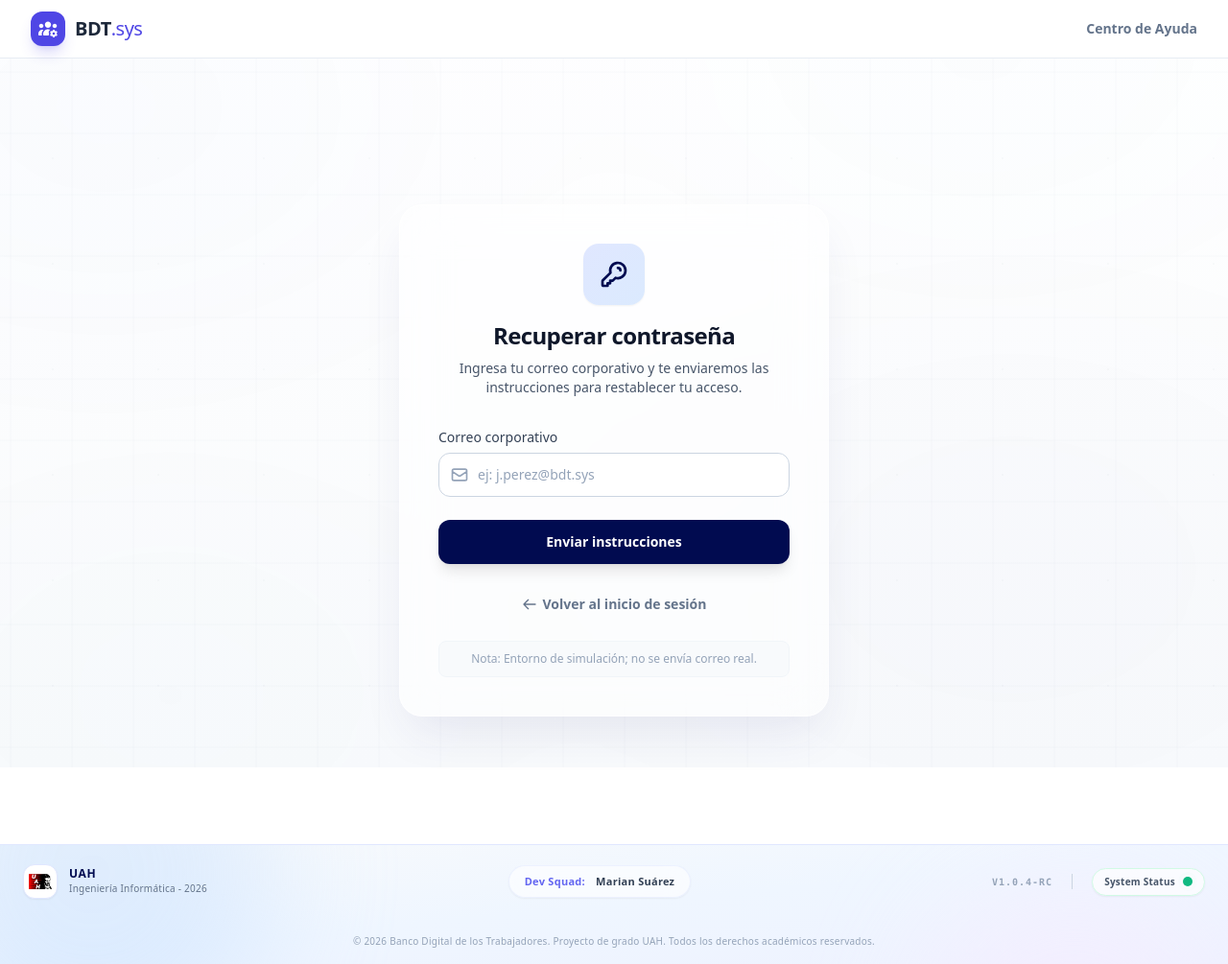
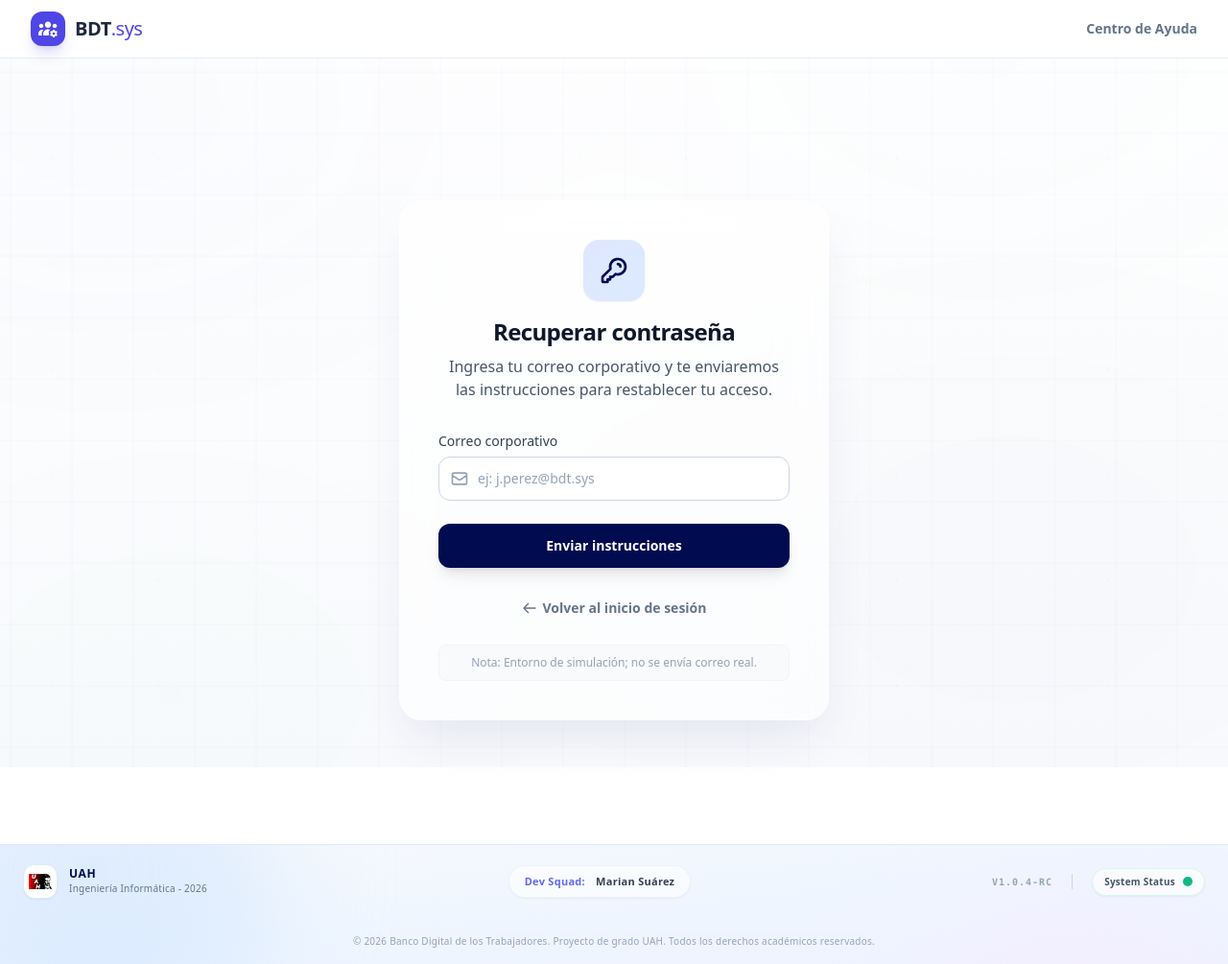
Before and after one commit to Marianvsf/GestionBDT, a PHP site: page /index.php?route=forgot_password in a window 1280 px wide. Shown: the whole page at 96% size. Run offline with PHP 8.4, Linux system fonts and the light colour scheme; some libraries are stand-ins or nearby versions.

Commit message:
nueva tipografia

```diff
--- a/app/Views/auth/forgot_password.php
+++ b/app/Views/auth/forgot_password.php
@@ -12,21 +12,21 @@
                 </svg>
             </div>
             <h2 class="text-2xl font-extrabold text-slate-900 tracking-tight">Recuperar contraseña</h2>
-            <p class="mt-2 text-sm text-slate-600">Ingresa tu correo corporativo y te enviaremos las instrucciones para restablecer tu acceso.</p>
+            <p class="mt-2 text-base text-slate-600">Ingresa tu correo corporativo y te enviaremos las instrucciones para restablecer tu acceso.</p>
         </div>
 
         <!-- Mensajes de Alerta -->
         <?php if(isset($error)): ?>
             <div class="mb-6 flex items-center rounded-xl border border-red-200 bg-red-50 p-4" role="alert">
                 <svg class="mr-3 h-5 w-5 shrink-0 text-red-500" fill="currentColor" viewBox="0 0 20 20"><path fill-rule="evenodd" d="M18 10a8 8 0 11-16 0 8 8 0 0116 0zm-7 4a1 1 0 11-2 0 1 1 0 012 0zm-1-9a1 1 0 00-1 1v4a1 1 0 102 0V6a1 1 0 00-1-1z" clip-rule="evenodd"/></svg>
-                <p class="text-sm font-medium text-red-700"><?= htmlspecialchars($error) ?></p>
+                <p class="text-base font-medium text-red-700"><?= htmlspecialchars($error) ?></p>
             </div>
         <?php endif; ?>
 
         <?php if(isset($success)): ?>
             <div class="mb-6 flex items-center rounded-xl border border-emerald-200 bg-emerald-50 p-4" role="alert">
                 <svg class="mr-3 h-5 w-5 shrink-0 text-emerald-500" fill="currentColor" viewBox="0 0 20 20"><path fill-rule="evenodd" d="M10 18a8 8 0 100-16 8 8 0 000 16zm3.707-9.293a1 1 0 00-1.414-1.414L9 10.586 7.707 9.293a1 1 0 00-1.414 1.414l2 2a1 1 0 001.414 0l4-4z" clip-rule="evenodd"/></svg>
-                <p class="text-sm font-medium text-emerald-700"><?= htmlspecialchars($success) ?></p>
+                <p class="text-base font-medium text-emerald-700"><?= htmlspecialchars($success) ?></p>
             </div>
         <?php endif; ?>
 
```
